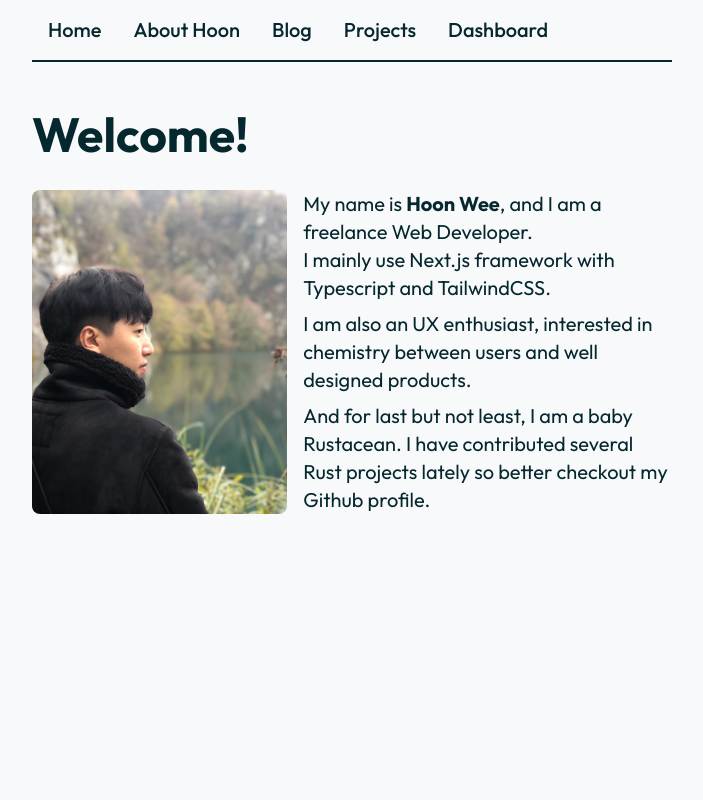
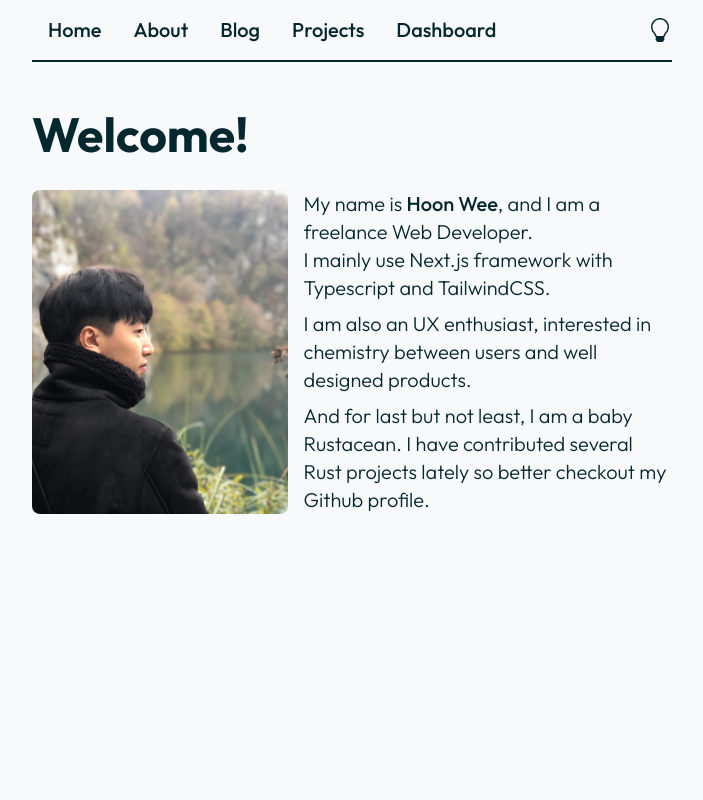
Before and after one commit to MRGRAVITY817/hoon-blog, a Next.js app: page / in a window 1280 px wide. Shown: the top 800 px of the page, without its empty margins (288-991 px from the left). Built offline with nearby package versions, Linux system fonts and the light colour scheme; what @tailwindcss/typography would draw is missing.

Commit message:
Add dark mode

```diff
--- a/package.json
+++ b/package.json
@@ -13,8 +13,10 @@
     "contentlayer": "^0.0.32",
     "next": "12.0.4",
     "next-contentlayer": "^0.0.32",
+    "next-themes": "^0.0.15",
     "react": "17.0.2",
-    "react-dom": "17.0.2"
+    "react-dom": "17.0.2",
+    "react-icons": "^4.3.1"
   },
   "devDependencies": {
     "@types/node": "16.11.9",
--- a/src/components/Footer.tsx
+++ b/src/components/Footer.tsx
@@ -26,7 +26,7 @@ export const Footer = () => {
     <footer className="tablet:pt-8 tablet:pb-12 pt-4 pb-6 border-t-2">
       <div className="tablet:grid-cols-3 grid grid-cols-2">
         <FooterMenu title="Home" href="/" />
-        <FooterMenu title="About Hoon" href="/about" />
+        <FooterMenu title="About" href="/about" />
         <FooterMenu title="Blog" href="/blog" />
         <FooterMenu title="Instagram" href={instagramProfile} />
         <FooterMenu title="Facebook" href={facebookProfile} />
--- a/src/components/Header.tsx
+++ b/src/components/Header.tsx
@@ -1,5 +1,7 @@
+import { useTheme } from 'next-themes';
 import Link from 'next/link';
-import { useState } from 'react';
+import { useEffect, useState } from 'react';
+import { BsLightbulbOff, BsLightbulb } from 'react-icons/bs';
 
 const HeaderMenu: React.FC<{ title: string; href: string }> = ({
   title,
@@ -16,17 +18,40 @@ const HeaderMenu: React.FC<{ title: string; href: string }> = ({
 
 export const Header: React.FC = () => {
   const [open, setOpen] = useState(false);
+
+  const [isMounted, setIsMounted] = useState(false);
+  const { theme, setTheme } = useTheme();
+
+  useEffect(() => {
+    setIsMounted(true);
+  }, []);
+
+  const switchTheme = () => {
+    if (isMounted) {
+      setTheme(theme === 'light' ? 'dark' : 'light');
+    }
+  };
+
   return (
     <header>
       <nav className="py-4 border-b-2">
-        <div className="tablet:flex hidden">
+        <div className="tablet:flex tablet:items-center tablet:justify-between hidden">
+          <div>
             <HeaderMenu title="Home" href="/" />
-          <HeaderMenu title="About Hoon" href="/about" />
+            <HeaderMenu title="About" href="/about" />
             <HeaderMenu title="Blog" href="/blog" />
             <HeaderMenu title="Projects" href="/projects" />
             <HeaderMenu title="Dashboard" href="/dashboard" />
           </div>
-        <div className="tablet:hidden relative flex justify-end">
+          <button onClick={switchTheme} className="text-2xl">
+            {theme === 'light' ? <BsLightbulbOff /> : <BsLightbulb />}
+          </button>
+        </div>
+        <div className="tablet:hidden flex justify-between">
+          <button onClick={switchTheme} className="text-2xl">
+            {theme === 'light' ? <BsLightbulbOff /> : <BsLightbulb />}
+          </button>
+          <div className="relative flex justify-end">
             <button
               onClick={() => setOpen(!open)}
               className="text-lg font-medium"
@@ -36,16 +61,17 @@ export const Header: React.FC = () => {
             {open && (
               <div
                 onClick={() => setOpen(false)}
-              className="bg-bright absolute z-40 grid grid-flow-row gap-2 p-2 mt-8 border-2"
+                className="bg-bright dark:bg-dark absolute z-40 grid grid-flow-row gap-2 p-2 mt-8 border-2"
               >
                 <HeaderMenu title="Home" href="/" />
-              <HeaderMenu title="About Hoon" href="/about" />
+                <HeaderMenu title="About" href="/about" />
                 <HeaderMenu title="Blog" href="/blog" />
                 <HeaderMenu title="Projects" href="/projects" />
                 <HeaderMenu title="Dashboard" href="/dashboard" />
               </div>
             )}
           </div>
+        </div>
       </nav>
     </header>
   );
--- a/src/pages/_app.tsx
+++ b/src/pages/_app.tsx
@@ -1,12 +1,15 @@
 import '../styles/globals.css';
 import type { AppProps } from 'next/app';
 import { MainLayout } from '../layouts/Main';
+import { ThemeProvider } from 'next-themes';
 
 function MyApp({ Component, pageProps }: AppProps) {
   return (
-    <MainLayout>
-      <Component {...pageProps} />
-    </MainLayout>
+    <ThemeProvider attribute="class">
+      <MainLayout>
+        <Component {...pageProps} />
+      </MainLayout>
+    </ThemeProvider>
   );
 }
 
--- a/src/pages/index.tsx
+++ b/src/pages/index.tsx
@@ -21,11 +21,11 @@ const Home: NextPage = () => {
               objectFit="cover"
               className="tablet:hidden block col-span-1 rounded-lg"
             />
-            <div className="text-light grid w-full grid-flow-row gap-2 text-xl">
+            <div className="grid w-full grid-flow-row gap-2 text-xl font-light">
               <p>
-                My name is <strong>Hoon Wee</strong>, and I am a freelance Web
-                Developer. <br /> I mainly use Next.js framework with Typescript
-                and TailwindCSS.
+                My name is <span className="font-medium">Hoon Wee</span>, and I
+                am a freelance Web Developer. <br /> I mainly use Next.js
+                framework with Typescript and TailwindCSS.
               </p>
               <p>
                 I am also an UX enthusiast, interested in chemistry between
--- a/src/styles/globals.css
+++ b/src/styles/globals.css
@@ -4,12 +4,12 @@
 
 @layer base {
   h1 {
-    @apply text-5xl font-bold;
+    @apply tablet:text-5xl text-3xl font-bold;
   }
   h2 {
-    @apply text-4xl font-semibold;
+    @apply tablet:text-4xl text-2xl font-semibold;
   }
   h3 {
-    @apply text-3xl font-medium;
+    @apply tablet:text-3xl text-xl font-medium;
   }
 }
```
Also changed, not shown: 1 other file (tests, documents, lock files or other folders). Lines whose indentation alone changed are shown as unchanged.
